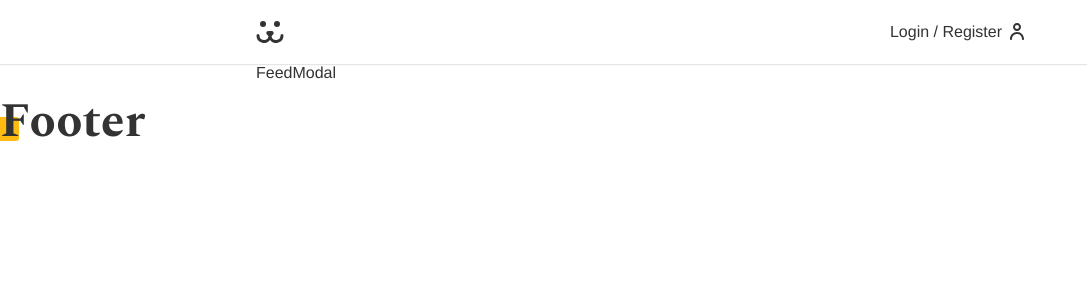
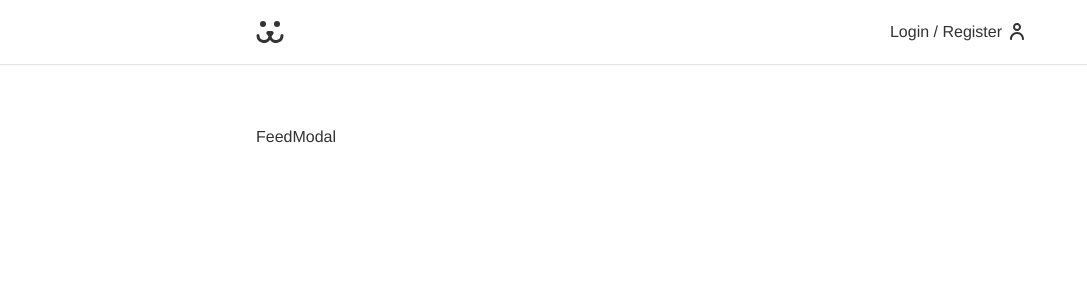
Before and after one commit to ThiagoTerraDev/dogs-react, a React (Vite) app: page / in a window 1280 px wide. Shown: the top 300 px of the page, without its empty margins (0-1087 px from the left). Built offline with nearby package versions, Linux system fonts and the light colour scheme; no server answers.

Commit message:
chore: implement minor changes

```diff
--- a/src/App.jsx
+++ b/src/App.jsx
@@ -70,6 +70,9 @@ const GlobalStyle = createGlobalStyle`
     padding: 0 1rem;
     margin: 0 auto;
   }
+  .mainContainer {
+    margin-top: 4rem;
+  }
 `;
 
 const App = () => {
--- a/src/components/Footer.jsx
+++ b/src/components/Footer.jsx
@@ -4,7 +4,6 @@ import React from 'react';
 const Footer = () => {
   return (
     <footer>
-      <h1>Footer</h1>
     </footer>
   );
 };
--- a/src/hooks/useFetch.js
+++ b/src/hooks/useFetch.js
@@ -15,8 +15,6 @@ const useFetch = () => {
 
       response = await fetch(url, options);
       json = await response.json();
-
-      console.log(json);
 
       if (response.ok === false) throw new Error(json.message);
     } catch (err) {
```
